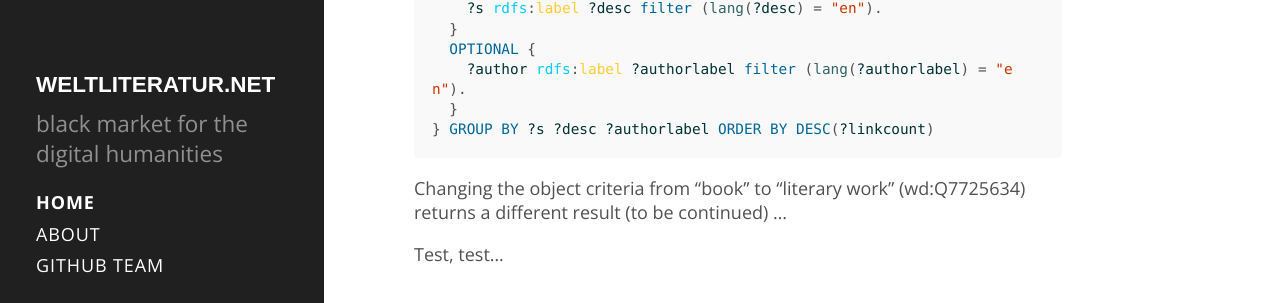
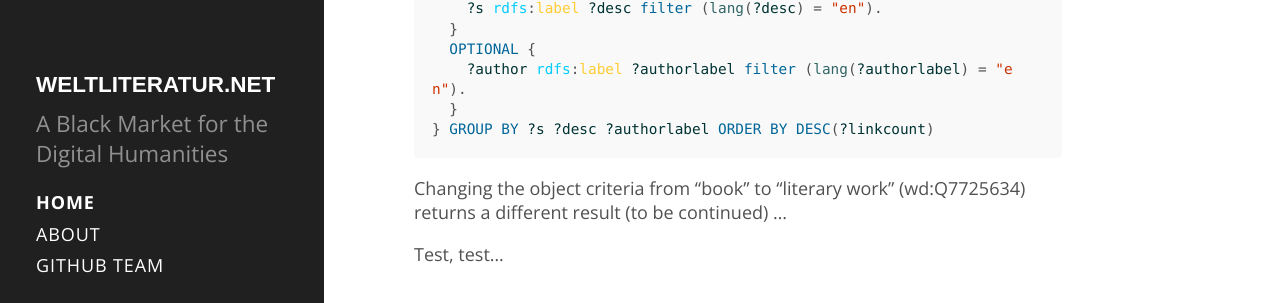
Before and after one commit to weltliteratur/blog, a Jekyll site: the page built from index.html, in a window 1280 px wide. Shown: the part 447-750 px from the top of the page. Built offline with Jekyll 4.4.1, drawn with Linux system fonts in a browser that asks for light colours; the list of posts is cut into pages by our own code.

Commit message:
updated slogan

```diff
--- a/_config.yml
+++ b/_config.yml
@@ -8,8 +8,8 @@ permalink:        pretty
 
 # Setup
 title:            weltliteratur.net
-tagline:          'black market for the digital humanities'
-description:      'black market for the digital humanities'
+tagline:          'A Black Market for the Digital Humanities'
+description:      'A Black Market for the Digital Humanities'
 url:              http://blog.weltliteratur.net
 baseurl:          /
 
@@ -18,8 +18,8 @@ author:
   url:            https://twitter.com/mdo
 
 authors:
-  Frank:          http://www.zerstoerung.org/
-  Robert:	  http://www.kbs.uni-hannover.de/~jaeschke/
+  Frank:          http://www.gcdh.de/frank.fischer
+  Robert:	        http://www.kbs.uni-hannover.de/~jaeschke/
 
 paginate:         5
 
```
